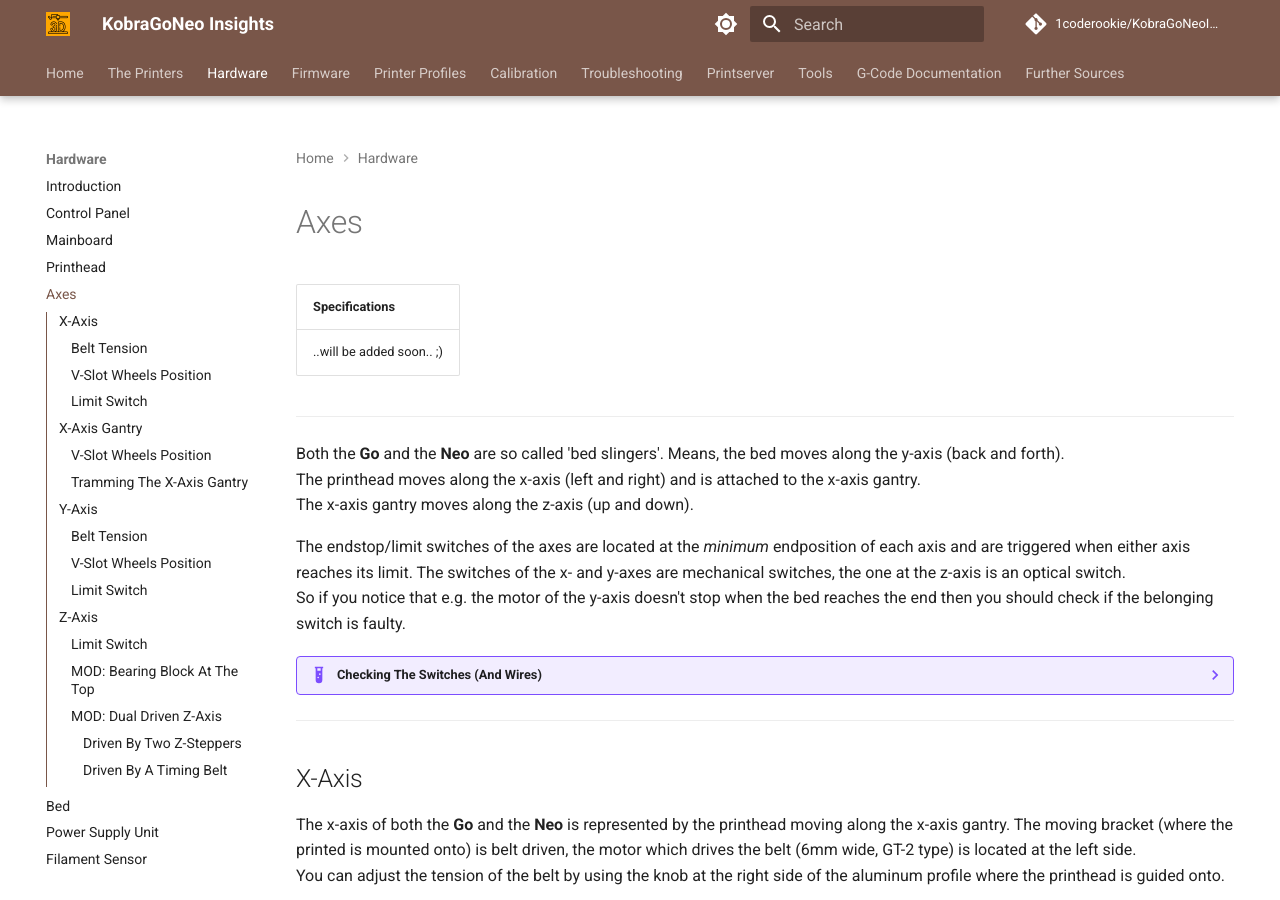
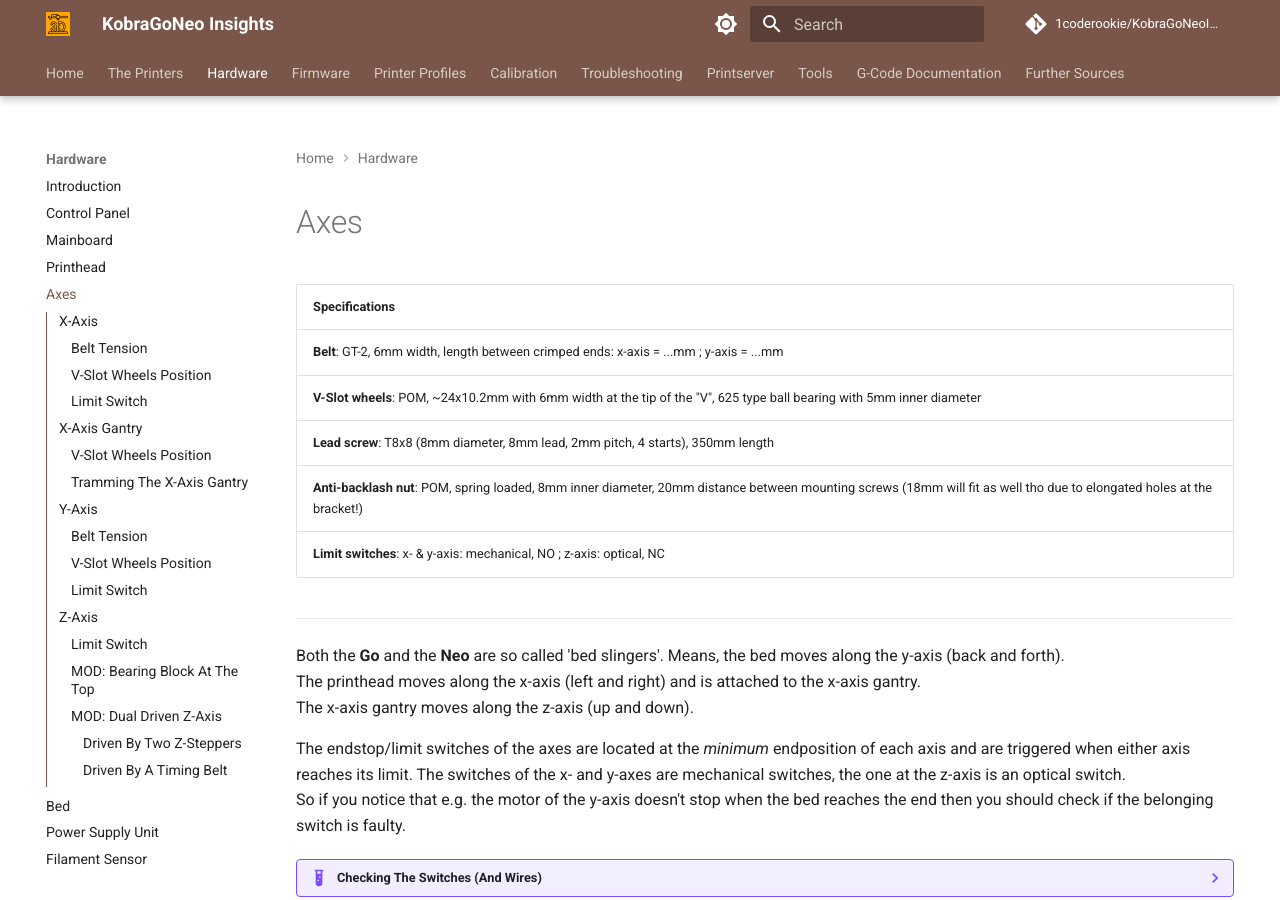
Before and after one commit to 1coderookie/KobraGoNeoInsights, an MkDocs documentation site: the page built from docs/hardware/axes.md, in a window 1280 px wide and 900 px high. Built offline with MkDocs 1.6.1 and Material for MkDocs 9.7.7, drawn with Linux system fonts in a browser that asks for light colours; comment, search, counter and statistics services are not loaded.

Commit message:
Update axes.md

```diff
--- a/docs/hardware/axes.md
+++ b/docs/hardware/axes.md
@@ -5,7 +5,11 @@
 
 | Specifications |
 |:---------------|
-| ..will be added soon.. ;) |
+| **Belt**: GT-2, 6mm width, length between crimped ends: x-axis =  ...mm ; y-axis = ...mm |
+| **V-Slot wheels**: POM, ~24x10.2mm with 6mm width at the tip of the "V", 625 type ball bearing with 5mm inner diameter |
+| **Lead screw**: T8x8 (8mm diameter, 8mm lead, 2mm pitch, 4 starts), 350mm length  |
+| **Anti-backlash nut**: POM, spring loaded, 8mm inner diameter, 20mm distance between mounting screws (18mm will fit as well tho due to elongated holes at the bracket!) |
+| **Limit switches**: x- & y-axis: mechanical, NO ; z-axis: optical, NC |
 
 ---
 
```
